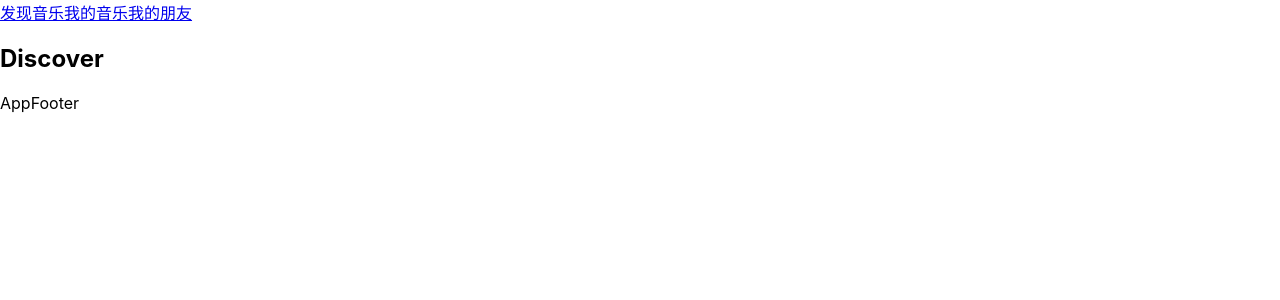
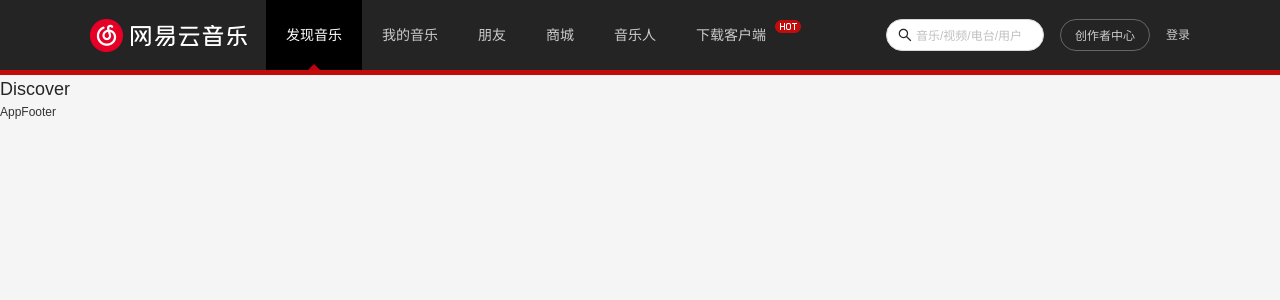
Before and after one commit to 1259364843/music-react, a React (Create React App) app: page /#/discover in a window 1280 px wide. Shown: the top 300 px of the page. Built offline with nearby package versions, Linux system fonts and the light colour scheme.

Commit message:
首页头部区域完成

```diff
--- a/package.json
+++ b/package.json
@@ -7,12 +7,14 @@
     "@testing-library/jest-dom": "^5.16.2",
     "@testing-library/react": "^12.1.2",
     "@testing-library/user-event": "^13.5.0",
+    "antd": "^4.18.6",
     "normalize.css": "^8.0.1",
     "react": "^17.0.2",
     "react-dom": "^17.0.2",
     "react-router-config": "^5.1.1",
     "react-router-dom": "5.2.0",
     "react-scripts": "5.0.0",
+    "styled-components": "^5.3.3",
     "web-vitals": "^2.1.4"
   },
   "scripts": {
--- a/public/index.html
+++ b/public/index.html
@@ -9,21 +9,6 @@
       name="description"
       content="Web site created using create-react-app"
     />
-    <link rel="apple-touch-icon" href="%PUBLIC_URL%/logo192.png" />
-    <!--
-      manifest.json provides metadata used when your web app is installed on a
-      user's mobile device or desktop. See https://developers.google.com/web/fundamentals/web-app-manifest/
-    -->
-    <link rel="manifest" href="%PUBLIC_URL%/manifest.json" />
-    <!--
-      Notice the use of %PUBLIC_URL% in the tags above.
-      It will be replaced with the URL of the `public` folder during the build.
-      Only files inside the `public` folder can be referenced from the HTML.
-
-      Unlike "/favicon.ico" or "favicon.ico", "%PUBLIC_URL%/favicon.ico" will
-      work correctly both with client-side routing and a non-root public URL.
-      Learn how to configure a non-root public URL by running `npm run build`.
-    -->
     <title>React App</title>
   </head>
   <body>
--- a/src/components/app-header/index.jsx
+++ b/src/components/app-header/index.jsx
@@ -1,12 +1,55 @@
 import React, { memo } from "react";
+
+import { headerLinks } from "@/common/local-data";
 import { NavLink } from "react-router-dom/cjs/react-router-dom.min";
-
+// 组件库
+import { Input } from "antd";
+import { SearchOutlined } from "@ant-design/icons";
+// 样式
+import { HeaderWrapper, HeaderLeft, HeaderRight } from "./style";
 export default memo(function AppHeader() {
+  const showSelectItem = (item, index) => {
+    if (index < 3) {
+      return (
+        <NavLink to={item.link} exact>
+          {item.title}
+          <i className="sprite_01 icon"></i>
+        </NavLink>
+      );
+    } else {
+      return <a href={item.link}>{item.title}</a>;
+    }
+  };
+  // 返回的jsx
   return (
-    <div>
-      <NavLink to="/discover">发现音乐</NavLink>
-      <NavLink to="/mine">我的音乐</NavLink>
-      <NavLink to="/friend">我的朋友</NavLink>
-    </div>
+    <HeaderWrapper>
+      <div className="content wrap-v1">
+        <HeaderLeft>
+          <a href="#/" className="logo sprite_01">
+            网易云音乐
+          </a>
+          <div className="select-list">
+            {headerLinks.map((item, index) => {
+              return (
+                <div key={item.title} className="select-item">
+                  {showSelectItem(item, index)}
+                </div>
+              );
+            })}
+          </div>
+        </HeaderLeft>
+        <HeaderRight>
+          <Input
+            className="search"
+            placeholder="音乐/视频/电台/用户"
+            prefix={<SearchOutlined />}
+          />
+          <div className="center">创作者中心</div>
+          <div>登录</div>
+        </HeaderRight>
+      </div>
+      {/*分割线*/}
+      <div className="divider"></div>
+    </HeaderWrapper>
   );
 });
--- /dev/null
+++ b/src/components/app-header/style.js
@@ -0,0 +1,107 @@
+import styled from "styled-components";
+
+export const HeaderWrapper = styled.div`
+  height: 75px;
+  font-size: 14px;
+  color: #fff;
+  background-color: #242424;
+
+  .content {
+    height: 70px;
+    display: flex;
+    justify-content: space-between;
+  }
+
+  .divider {
+    height: 5px;
+    background-color: #c20c0c;
+  }
+`;
+
+export const HeaderLeft = styled.div`
+  display: flex;
+
+  .logo {
+    display: block;
+    width: 176px;
+    height: 69px;
+    background-position: 0 0;
+    text-indent: -9999px;
+  }
+
+  .select-list {
+    display: flex;
+    line-height: 70px;
+
+    .select-item {
+      position: relative;
+      a {
+        display: block;
+        padding: 0 20px;
+        color: #ccc;
+      }
+
+      :last-of-type a {
+        position: relative;
+        ::after {
+          position: absolute;
+          content: "";
+          width: 28px;
+          height: 19px;
+          background-image: url(${require("@/assets/img/sprite_01.png")});
+          background-position: -190px 0;
+          top: 20px;
+          right: -15px;
+        }
+      }
+
+      &:hover a,
+      a.active {
+        color: #fff;
+        background: #000;
+        text-decoration: none;
+      }
+
+      .active .icon {
+        position: absolute;
+        display: inline-block;
+        width: 12px;
+        height: 7px;
+        bottom: -1px;
+        left: 50%;
+        transform: translate(-50%, 0);
+        background-position: -226px 0;
+      }
+    }
+  }
+`;
+
+export const HeaderRight = styled.div`
+  display: flex;
+  align-items: center;
+  color: #ccc;
+  font-size: 12px;
+
+  .search {
+    width: 158px;
+    height: 32px;
+    border-radius: 16px;
+
+    input {
+      &::placeholder {
+        font-size: 12px;
+      }
+    }
+  }
+
+  .center {
+    width: 90px;
+    height: 32px;
+    line-height: 32px;
+    text-align: center;
+    border: 1px solid #666;
+    border-radius: 16px;
+    margin: 0 16px;
+    background-color: transparent;
+  }
+`;
--- a/src/index.js
+++ b/src/index.js
@@ -1,6 +1,9 @@
 import React from 'react';
 import ReactDOM from 'react-dom';
+
+// 导入样式文件
 import './index.css';
+import "./assets/css/reset.css"
 import App from './App';
 
 ReactDOM.render(
```
Also changed, not shown: 1 other file (tests, documents, lock files or other folders).
